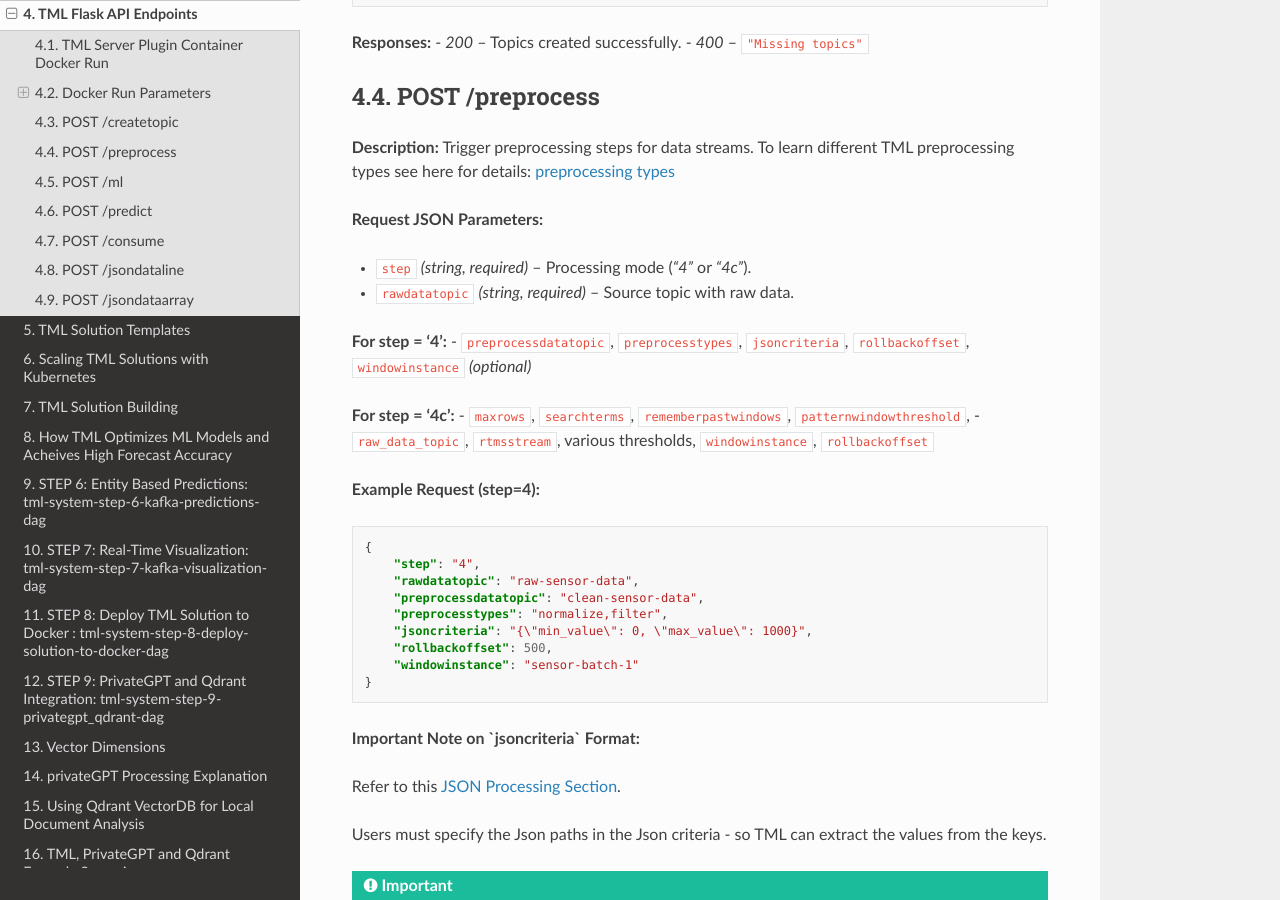
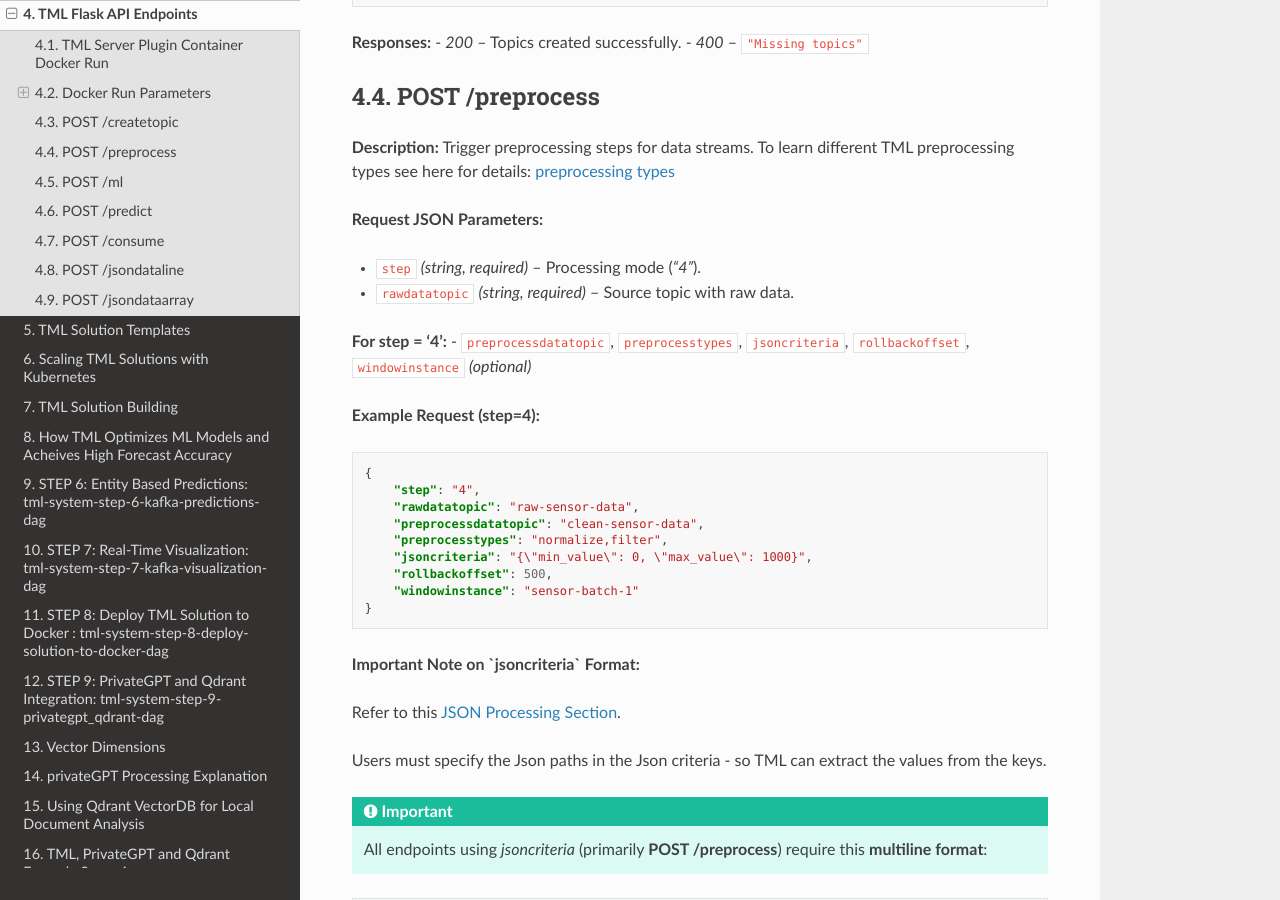
Before and after one commit to smaurice101/readthedocs, a Sphinx documentation site: the page built from docs/source/tmlapi.rst, in a window 1280 px wide and 900 px high, scrolled down 4308 px. Built offline with Sphinx 7.4.7 and the Read the Docs theme 3.1.0, drawn with Linux system fonts in a browser that asks for light colours.

Commit message:
Update tmlapi.rst

```diff
--- a/docs/source/tmlapi.rst
+++ b/docs/source/tmlapi.rst
@@ -229,15 +229,11 @@
 
 **Request JSON Parameters:**
 
-- ``step`` *(string, required)* – Processing mode (`"4"` or `"4c"`).
+- ``step`` *(string, required)* – Processing mode (`"4"`).
 - ``rawdatatopic`` *(string, required)* – Source topic with raw data.
 
 **For step = '4':**
 - ``preprocessdatatopic``, ``preprocesstypes``, ``jsoncriteria``, ``rollbackoffset``, ``windowinstance`` *(optional)*
-
-**For step = '4c':**
-- ``maxrows``, ``searchterms``, ``rememberpastwindows``, ``patternwindowthreshold``,
-- ``raw_data_topic``, ``rtmsstream``, various thresholds, ``windowinstance``, ``rollbackoffset``
 
 **Example Request (step=4):**
 
```
